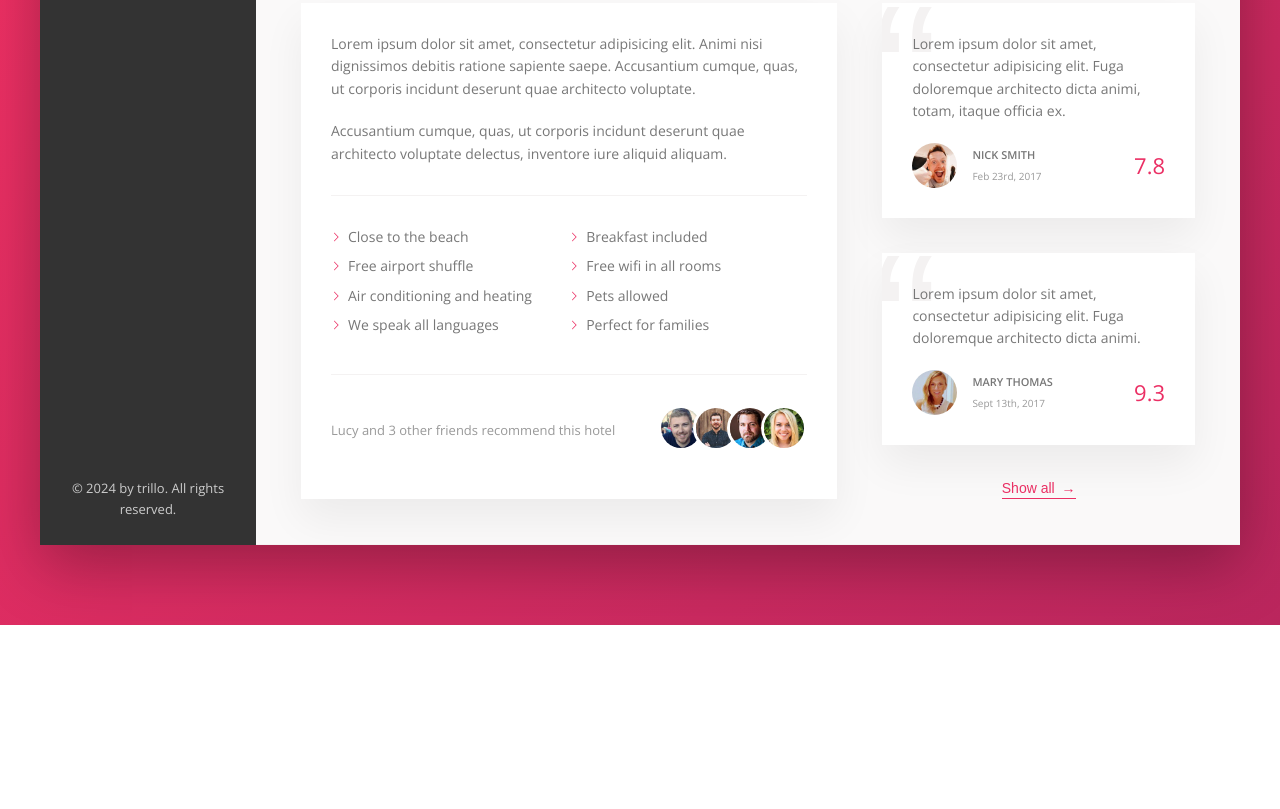
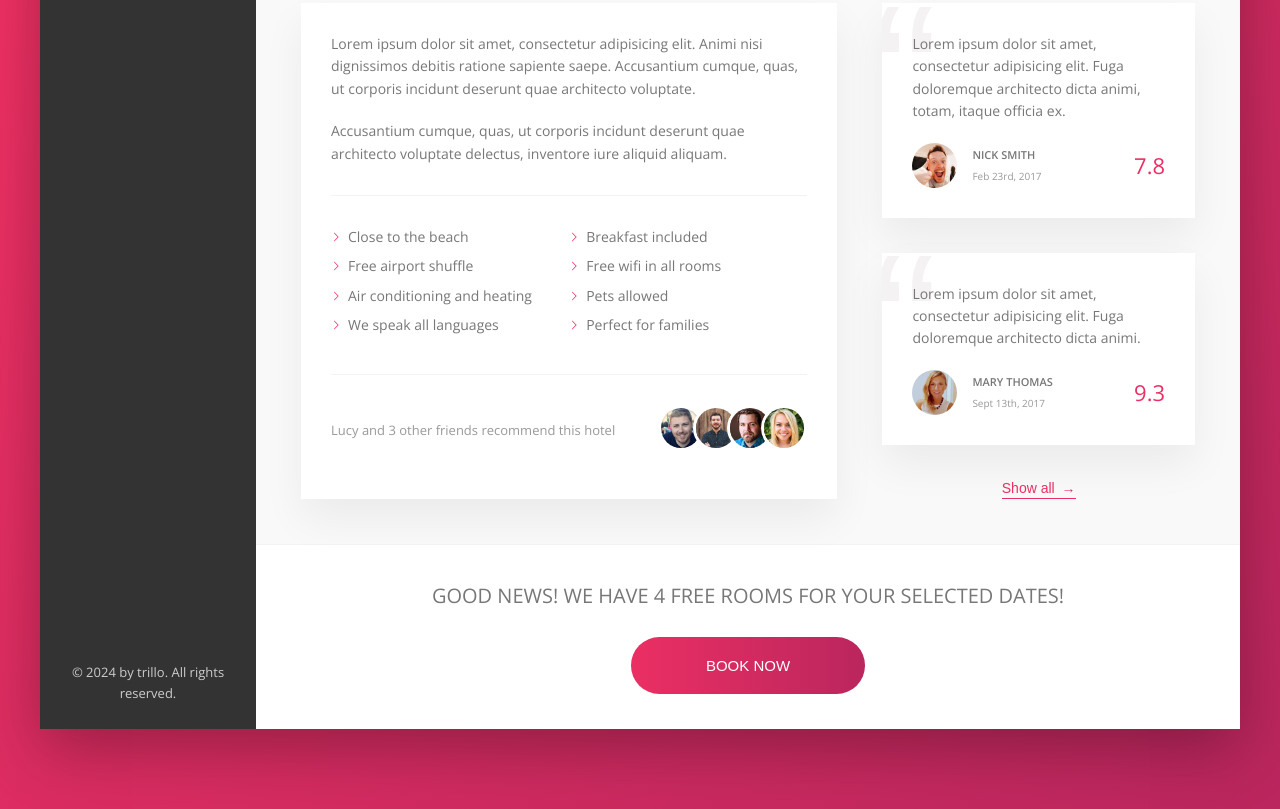
Before and after one commit to JohnKelvin-M/Trillo, a website: page index.html in a window 1280 px wide. Shown: the part 648-1457 px from the top of the page. Before the commit the page ends 1273 px from the top, so only its background shows below. Drawn offline with nearby package versions, Linux system fonts and the light colour scheme.

Commit message:
building the cta section

```diff
--- a/index.html
+++ b/index.html
@@ -248,6 +248,16 @@
               <button class="btn-inline">Show all <span>&rarr;</span></button>
             </div>
           </div>
+
+          <div class="cta">
+            <h2 class="cta__book-now">
+              Good news! We have 4 free rooms for your selected dates!
+            </h2>
+            <button class="btn">
+              <span class="btn__visible">Book now</span>
+              <span class="btn__invisible">Only 4 rooms left</span>
+            </button>
+          </div>
         </main>
       </div>
     </div>
--- a/sass/_components.scss
+++ b/sass/_components.scss
@@ -422,3 +422,72 @@
     z-index: 1;
   }
 }
+
+// CALL TO ACTION
+.cta {
+  padding: 3.5rem;
+  text-align: center;
+
+  &__book-now {
+    font-size: 2rem;
+    font-weight: 300;
+    text-transform: uppercase;
+    margin-bottom: 2.5rem;
+  }
+}
+
+.btn {
+  font-size: 1.5rem;
+  font-weight: 300;
+  text-transform: uppercase;
+  border-radius: 100px;
+  border: none;
+  background-image: linear-gradient(
+    to right,
+    var(--color-primary),
+    var(--color-primary-dark)
+  );
+  color: #fff;
+  position: relative;
+  overflow: hidden;
+  cursor: pointer;
+
+  & > * {
+    display: inline-block;
+    height: 100%;
+    width: 100%;
+    transition: all 0.2s;
+  }
+
+  &__visible {
+    padding: 2rem 7.5rem;
+  }
+
+  &__invisible {
+    padding: 2rem 0;
+    position: absolute;
+    left: 0;
+    top: -100%;
+  }
+
+  &:hover {
+    background-image: linear-gradient(
+      to left,
+      var(--color-primary),
+      var(--color-primary-dark)
+    );
+  }
+
+  &:hover &__visible {
+    transform: translateY(100%);
+  }
+
+  &:hover &__invisible {
+    top: 0;
+  }
+
+  &:focus {
+    outline: none;
+    animation: pulsate 1s infinite;
+  }
+}
```
Also changed, not shown: css/style.css.
